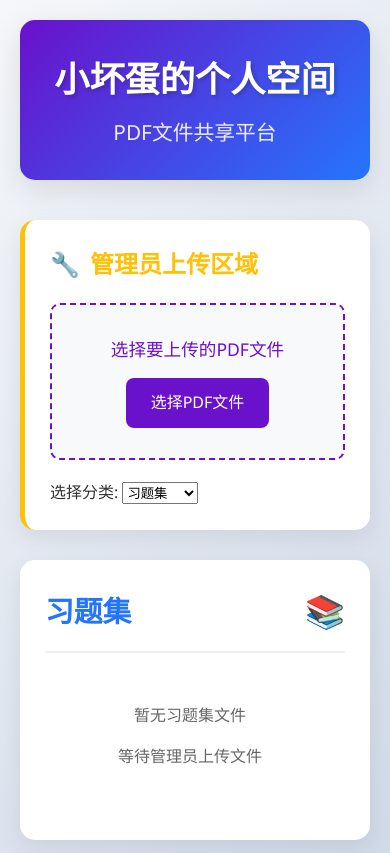
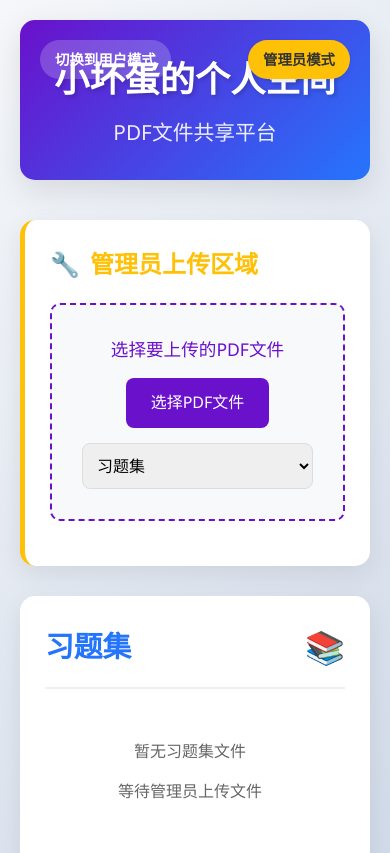
Before and after one commit to koalajie0511/RN-website, a plain HTML site: page index.html in a window 390 px wide. Shown: the top 853 px of the page. Drawn offline with Linux system fonts and the light colour scheme.

Commit message:
Updated index.html

```diff
--- a/index.html
+++ b/index.html
@@ -34,6 +34,7 @@
             color: white;
             border-radius: 15px;
             box-shadow: 0 10px 30px rgba(0, 0, 0, 0.1);
+            position: relative;
         }
 
         h1 {
@@ -45,6 +46,19 @@
         .subtitle {
             font-size: 1.3rem;
             opacity: 0.9;
+        }
+
+        .admin-indicator {
+            position: absolute;
+            top: 20px;
+            right: 20px;
+            background: #ffc107;
+            color: #333;
+            padding: 8px 15px;
+            border-radius: 20px;
+            font-size: 0.9rem;
+            font-weight: bold;
+            box-shadow: 0 2px 5px rgba(0,0,0,0.1);
         }
 
         .admin-panel {
@@ -141,6 +155,15 @@
         .file-label:hover {
             background: #5a0db8;
             transform: scale(1.05);
+        }
+
+        .category-select {
+            margin-top: 15px;
+            padding: 10px;
+            border-radius: 8px;
+            border: 1px solid #ddd;
+            width: 100%;
+            font-size: 1rem;
         }
 
         .pdf-list {
@@ -316,21 +339,32 @@
             margin-bottom: 15px;
         }
 
-        .admin-indicator {
-            background: #ffc107;
-            color: #333;
-            padding: 5px 10px;
+        .user-mode-toggle {
+            position: absolute;
+            top: 20px;
+            left: 20px;
+            background: rgba(255, 255, 255, 0.2);
+            color: white;
+            padding: 8px 15px;
             border-radius: 20px;
-            font-size: 0.8rem;
+            font-size: 0.9rem;
             font-weight: bold;
+            cursor: pointer;
+            transition: background 0.3s;
+        }
+
+        .user-mode-toggle:hover {
+            background: rgba(255, 255, 255, 0.3);
         }
     </style>
 </head>
 <body>
     <div class="container">
         <header>
+            <div class="user-mode-toggle" id="user-mode-toggle">切换到用户模式</div>
             <h1>小坏蛋的个人空间</h1>
             <p class="subtitle">PDF文件共享平台</p>
+            <div class="admin-indicator" id="admin-indicator">管理员模式</div>
         </header>
 
         <!-- 管理员面板 -->
@@ -340,10 +374,7 @@
                 <p>选择要上传的PDF文件</p>
                 <input type="file" id="admin-pdf-upload" class="file-input" accept=".pdf">
                 <label for="admin-pdf-upload" class="file-label">选择PDF文件</label>
-            </div>
-            <div>
-                <label for="category-select">选择分类:</label>
-                <select id="category-select">
+                <select class="category-select" id="category-select">
                     <option value="exercise">习题集</option>
                     <option value="math">高等数学</option>
                 </select>
@@ -404,33 +435,71 @@
                     math: []
                 }));
             }
+
+            // 初始化管理员状态
+            if (!localStorage.getItem('isAdmin')) {
+                localStorage.setItem('isAdmin', 'true');
+            }
+        }
+
+        // 检查管理员状态
+        function checkAdminStatus() {
+            const isAdmin = localStorage.getItem('isAdmin') === 'true';
+            document.getElementById('admin-panel').style.display = isAdmin ? 'block' : 'none';
+            document.getElementById('admin-indicator').style.display = isAdmin ? 'block' : 'none';
+            document.getElementById('user-mode-toggle').textContent = isAdmin ? '切换到用户模式' : '切换到管理员模式';
+
+            // 重新加载PDF列表以更新按钮显示
+            loadPDFFiles();
+        }
+
+        // 切换用户模式
+        function toggleUserMode() {
+            const currentStatus = localStorage.getItem('isAdmin') === 'true';
+            localStorage.setItem('isAdmin', (!currentStatus).toString());
+            checkAdminStatus();
         }
 
         // 加载PDF文件列表
         function loadPDFFiles() {
             const pdfFiles = JSON.parse(localStorage.getItem('pdfFiles'));
+            const isAdmin = localStorage.getItem('isAdmin') === 'true';
 
             // 加载习题集文件
             const exerciseList = document.getElementById('pdf-list-exercise');
             if (pdfFiles.exercise.length > 0) {
                 exerciseList.innerHTML = '';
-                pdfFiles.exercise.forEach(file => {
-                    addPDFToList(file, 'exercise');
+                pdfFiles.exercise.forEach((file, index) => {
+                    addPDFToList(file, 'exercise', index, isAdmin);
                 });
+            } else {
+                exerciseList.innerHTML = `
+                    <div class="empty-state">
+                        <p>暂无习题集文件</p>
+                        <p>等待管理员上传文件</p>
+                    </div>
+                `;
             }
 
             // 加载高等数学文件
             const mathList = document.getElementById('pdf-list-math');
             if (pdfFiles.math.length > 0) {
                 mathList.innerHTML = '';
-                pdfFiles.math.forEach(file => {
-                    addPDFToList(file, 'math');
+                pdfFiles.math.forEach((file, index) => {
+                    addPDFToList(file, 'math', index, isAdmin);
                 });
+            } else {
+                mathList.innerHTML = `
+                    <div class="empty-state">
+                        <p>暂无高等数学文件</p>
+                        <p>等待管理员上传文件</p>
+                    </div>
+                `;
             }
         }
 
         // 添加PDF到列表
-        function addPDFToList(file, moduleType) {
+        function addPDFToList(file, moduleType, index, isAdmin) {
             const pdfList = document.getElementById(`pdf-list-${moduleType}`);
 
             // 如果当前是空状态，则清除空状态提示
@@ -440,6 +509,11 @@
 
             const pdfItem = document.createElement('div');
             pdfItem.className = 'pdf-item';
+
+            // 根据是否为管理员显示不同的按钮
+            const adminButtons = isAdmin ?
+                `<button class="delete-btn" onclick="deletePDF('${moduleType}', ${index})">删除</button>` : '';
+
             pdfItem.innerHTML = `
                 <div class="pdf-info">
                     <div class="pdf-name">${file.name}</div>
@@ -447,6 +521,7 @@
                 </div>
                 <div class="pdf-actions">
                     <button class="view-btn" onclick="viewPDF('${file.name}', '${file.url}')">查看</button>
+                    ${adminButtons}
                 </div>
             `;
 
@@ -482,7 +557,8 @@
             localStorage.setItem('pdfFiles', JSON.stringify(pdfFiles));
 
             // 添加到列表
-            addPDFToList(fileObj, category);
+            const isAdmin = localStorage.getItem('isAdmin') === 'true';
+            addPDFToList(fileObj, category, pdfFiles[category].length - 1, isAdmin);
 
             // 重置文件输入
             document.getElementById('admin-pdf-upload').value = '';
@@ -501,9 +577,22 @@
             document.getElementById('pdf-frame').src = '';
         }
 
+        // 删除PDF文件
+        function deletePDF(category, index) {
+            const pdfFiles = JSON.parse(localStorage.getItem('pdfFiles'));
+            const fileName = pdfFiles[category][index].name;
+
+            if (confirm(`确定要删除"${fileName}"吗？`)) {
+                pdfFiles[category].splice(index, 1);
+                localStorage.setItem('pdfFiles', JSON.stringify(pdfFiles));
+                loadPDFFiles();
+            }
+        }
+
         // 初始化
         initializeStorage();
-        loadPDFFiles();
+        checkAdminStatus();
+        document.getElementById('user-mode-toggle').addEventListener('click', toggleUserMode);
     </script>
 </body>
 </html>
```
